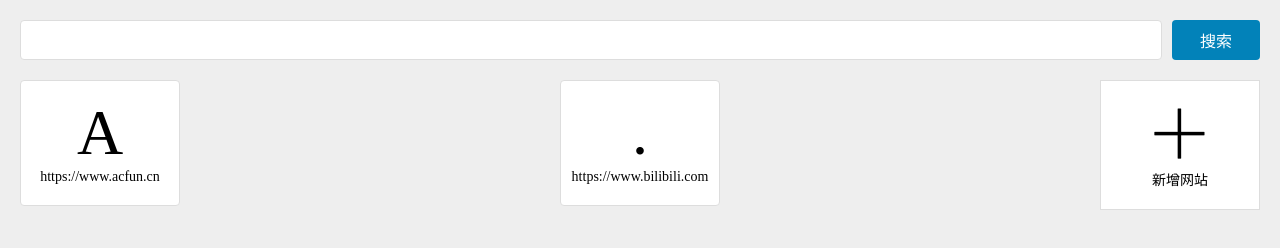
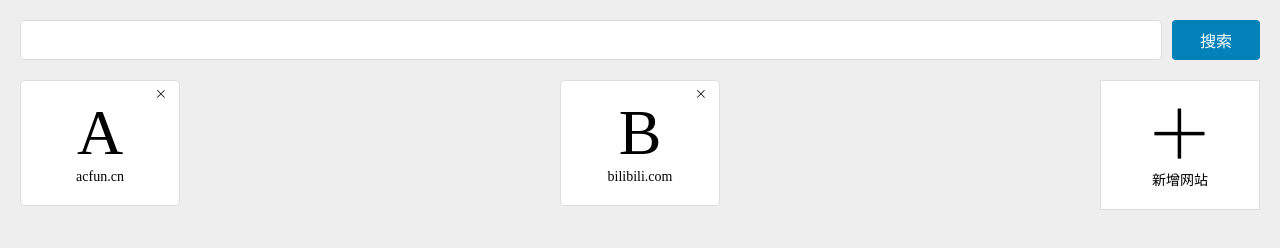
Before and after one commit to Mianxiong/nav, a plain HTML site: page src/index.html in a window 1280 px wide. Drawn offline with nearby package versions, Linux system fonts and the light colour scheme.

Commit message:
处理logo；简化url，删除功能

```diff
--- a/fonticon/iconfont.css
+++ b/fonticon/iconfont.css
@@ -13,6 +13,10 @@
   -moz-osx-font-smoothing: grayscale;
 }
 
+.icon-close:before {
+  content: "\e6dc";
+}
+
 .icon-add:before {
   content: "\e689";
   font-size: 56px;
--- a/src/main.js
+++ b/src/main.js
@@ -5,27 +5,35 @@ const x = localStorage.getItem('x')
 const xObject = JSON.parse(x)
 const hashMap = xObject || [{
         logo: 'A',
-        logoType: 'text',
         url: 'https://www.acfun.cn'
     },
     {
-        logo: './images/bilibili.png',
-        logoType: 'image',
+        logo: 'B',
         url: 'https://www.bilibili.com'
     }
 ]
-
-function render() {
+const simplifyUrl = (url) => {
+    return url.replace('https://', '').replace('http://', '').replace('www.', '').replace(/\/.*/, '') //删除 / 开头的内容
+}
+const render = () => {
     $siteList.find('li:not(.last)').remove()
-    hashMap.forEach(node => {
+    hashMap.forEach((node,index) => {
         const $li = $(`<li>
-        <a href="${node.url}">
             <div class="site">
                 <div class="logo">${node.logo[0]}</div>
-                <div class="link">${node.url}</div>
+                <div class="link">${simplifyUrl(node.url)}</div>
+                <div class="close"><i class="iconfont icon-close"></i></div>
             </div>
-        </a>
     </li>`).insertBefore($lastLi)
+        console.log('li',$li)
+        $li.on('click', () => {
+            window.open(node.url)
+        })
+        $li.on('click', '.close', (e) => {
+            e.stopPropagation() //阻止冒泡
+            hashMap.splice(index,1)
+            render()
+        })
     })
 }
 render()
@@ -37,7 +45,7 @@ $('.addButton').on('click', () => {
     }
     console.log(url)
     hashMap.push({
-        logo: url[0],
+        logo: simplifyUrl(url)[0].toUpperCase(),
         logoType: 'text',
         url: url
     })
@@ -47,10 +55,10 @@ $('.addButton').on('click', () => {
 })
 window.onbeforeunload = () => {
     console.log('页面要关闭了')
-    const string = JSON.stringify(hashMap)//把对象变成string
+    const string = JSON.stringify(hashMap) //把对象变成string
     // console.log(typeof hashMap)
     // console.log(hashMap)
     // console.log(typeof string)
     // console.log(string)
-    localStorage.setItem('x',string)
+    localStorage.setItem('x', string)
 }
--- a/src/style.css
+++ b/src/style.css
@@ -74,6 +74,7 @@ body {
   border: 1px solid #ddd;
   border-radius: 4px;
   padding: 20px 0;
+  position: relative;
   /* height: 128px; */
   /* margin-bottom: 10px; */
 }
@@ -85,10 +86,16 @@ body {
   justify-content: center;
   align-items: center;
   font-size: 64px;
+  text-transform: uppercase;
 }
 .siteList .site > .link {
   font-size: 14px;
   margin-top: 4px;
+}
+.siteList .site > .close{
+  position: absolute;
+  right: 10px;
+  top: 5px;
 }
 .siteList .addButton {
   border: 1px solid #ddd;
```
Also changed, not shown: dist/close.15a12d0e.png (added), dist/iconfont.0dbdbacf.woff2, dist/iconfont.507c91c2.woff, dist/iconfont.ed301ef1.ttf, fonticon/iconfont.ttf, fonticon/iconfont.woff, fonticon/iconfont.woff2, src/images/close.png (added), 6 other files.
